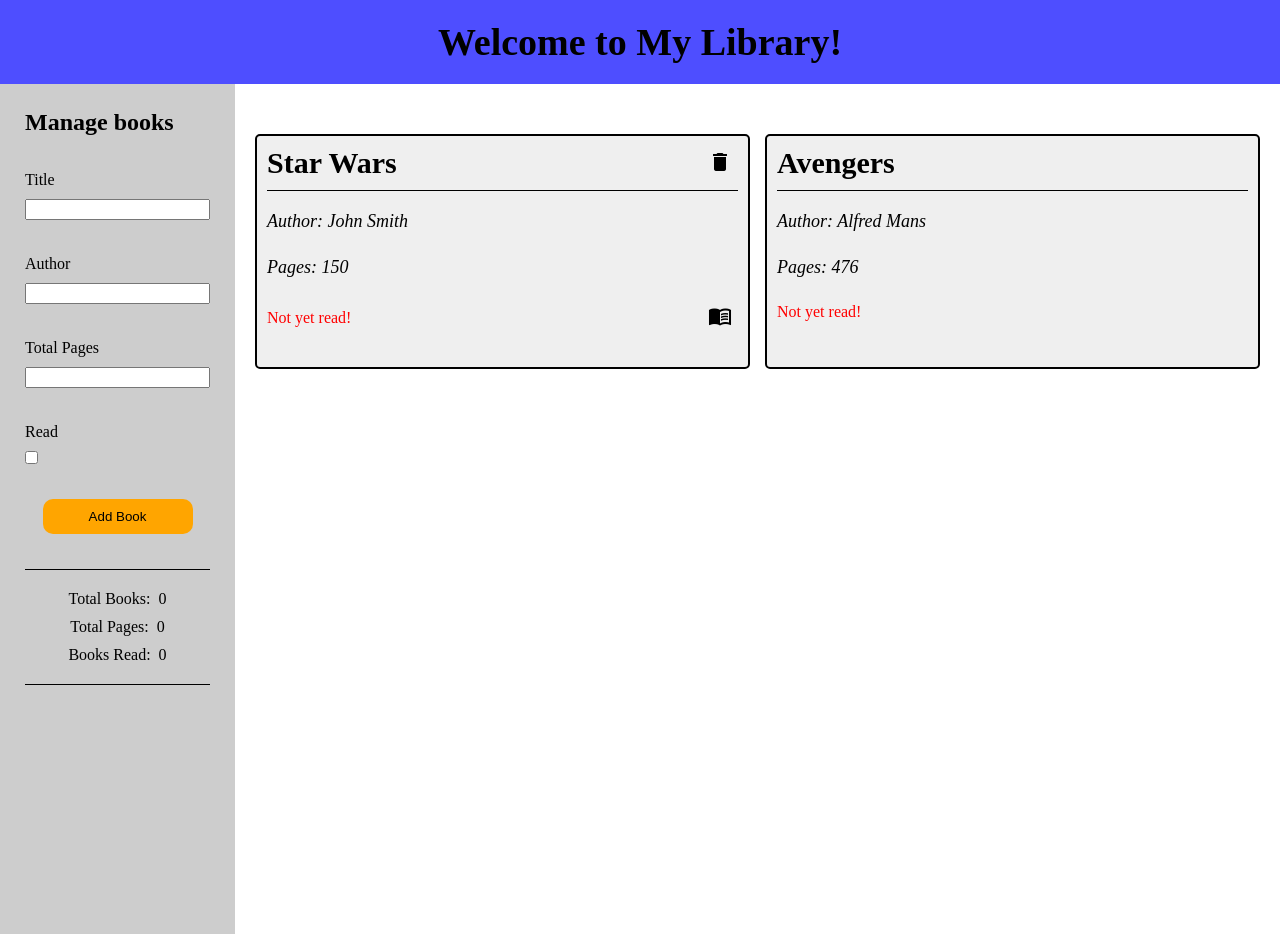
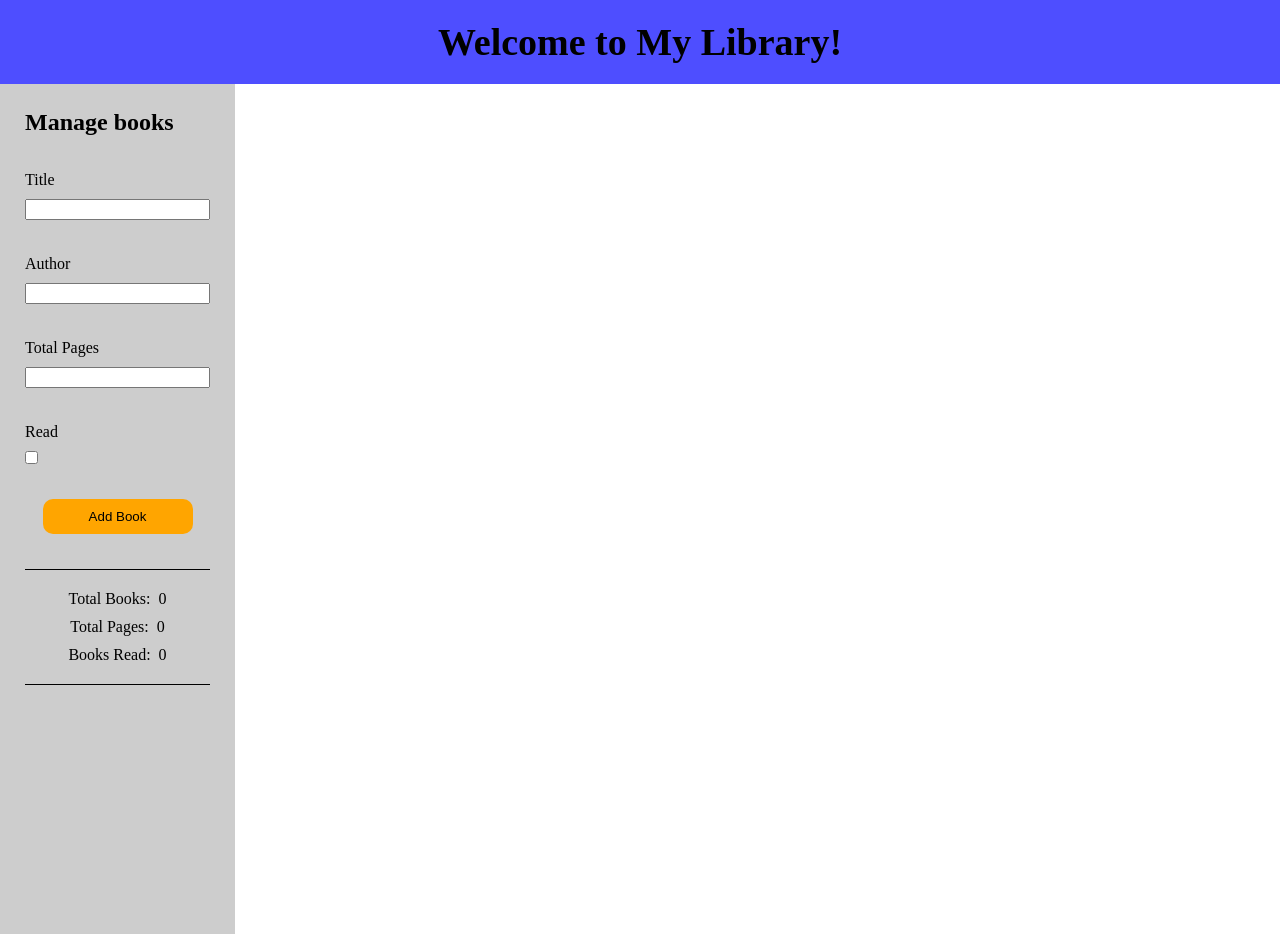
Before and after one commit to Sebastian-Hothaza/library, a plain HTML site: page index.html in a window 1280 px wide. Drawn offline with Linux system fonts and the light colour scheme.

Commit message:
Removed filler code

```diff
--- a/index.html
+++ b/index.html
@@ -40,19 +40,6 @@
         </div>
 
         <div class="bookGrid">
-            <div class="card">
-                <div class="title">Star Wars <button><span class="material-icons"> delete </span></button></div>
-                <div class="author">Author: John Smith</div>
-                <div class="numPages">Pages: 150</div>
-                <div class="unread">Not yet read! <button><span class="material-icons"> menu_book </span></button></div>
-            </div>
-            <div class="card">
-                <div class="title">Avengers</div>
-                <div class="author">Author: Alfred Mans</div>
-                <div class="numPages">Pages: 476</div>
-                <div class="unread">Not yet read!</div>
-            </div>
-
             <!-- JS ADDS BOOK ELEMENTS HERE-->
         </div>
     </div>
```
